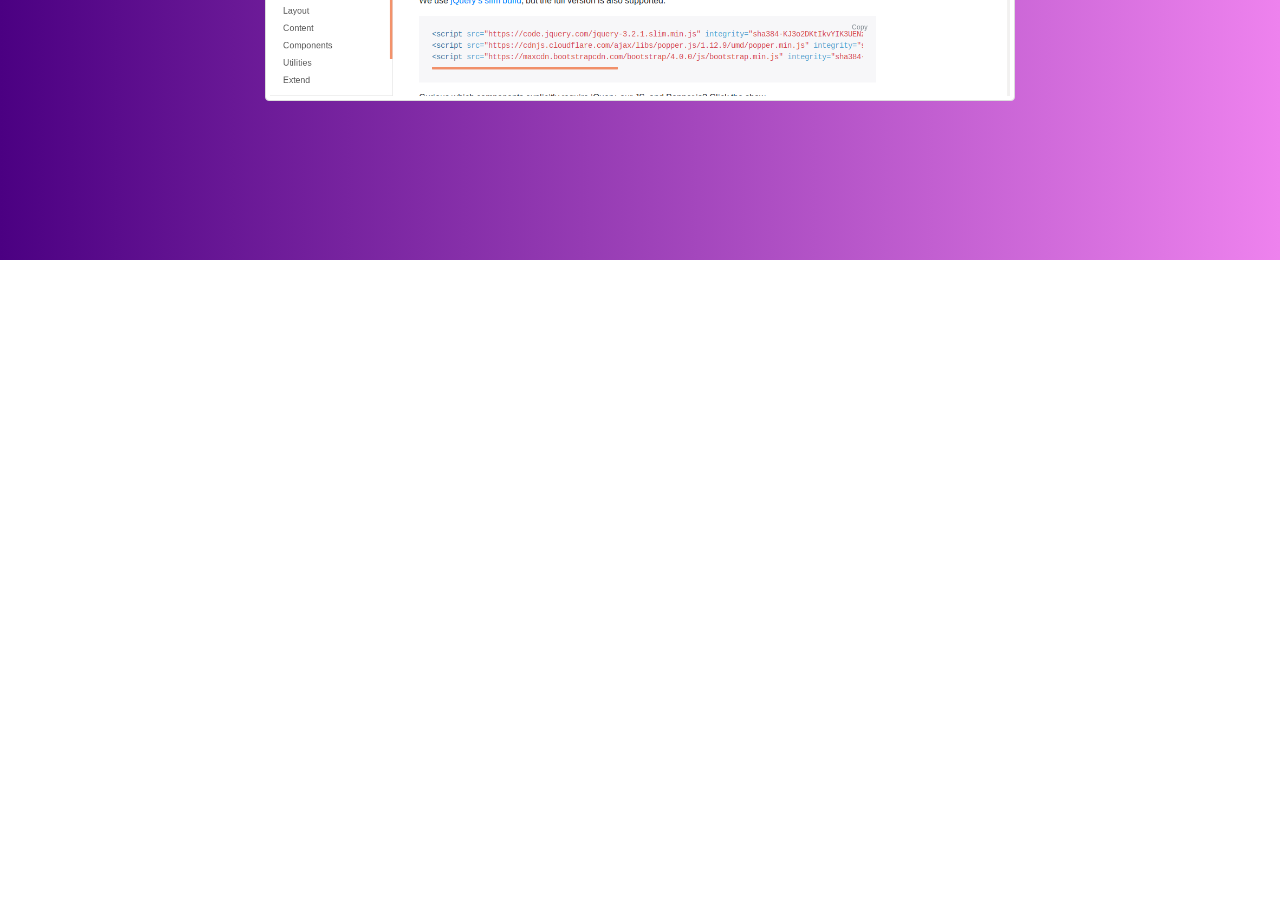
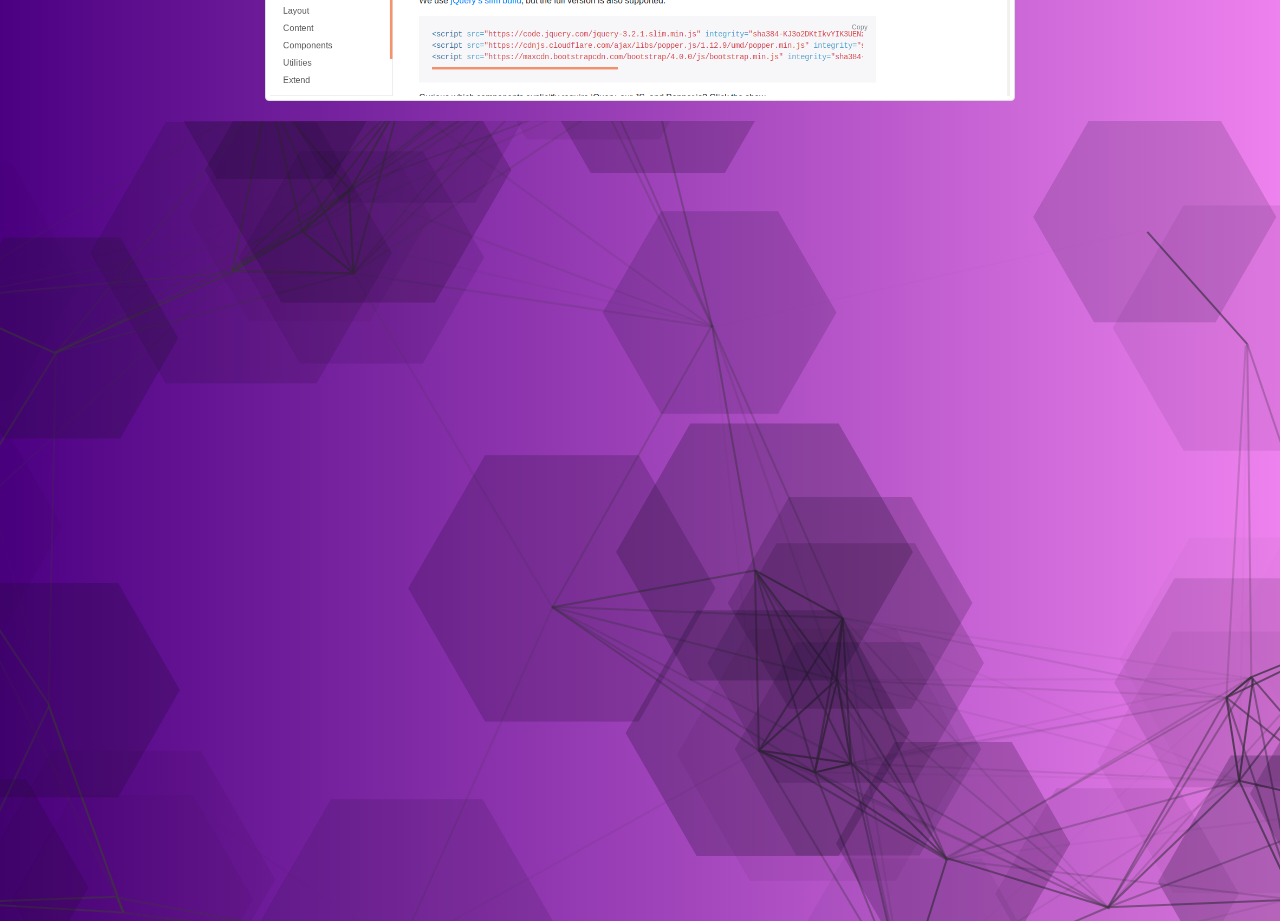
Before and after one commit to strikertanmay/bootstrap-project, a plain HTML site: page index.html in a window 1280 px wide. Shown: the part 540-1461 px from the top of the page. Before the commit the page ends 800 px from the top, so only its background shows below. Drawn offline with nearby package versions, Linux system fonts and the light colour scheme.

Commit message:
Update index.html
linked the particles.js and its json conguration to html file.

```diff
--- a/index.html
+++ b/index.html
@@ -8,6 +8,7 @@
         <link rel="stylesheet" type="text/css" href="style.css">
         <link rel="stylesheet" type="text/css" href="bootstrap.css">
         <link href="https://fonts.googleapis.com/css?family=Poiret+One" rel="stylesheet">
+        <script type="text/javascript" src="particles.js"></script>
     </head>
 
     <body>
@@ -50,13 +51,122 @@
                 <div class="col-md-2">asdf</div>
 
             </div>
-
+            <body id="particles-js">
 
 
 
 
             <script src="https://maxcdn.bootstrapcdn.com/bootstrap/4.0.0/js/bootstrap.min.js"></script>
             <script src="https://code.jquery.com/jquery-2.1.4.js"></script>
+             <script type="text/javascript">
+                particlesJS("particles-js", {
+                    "particles": {
+                        "number": {
+                            "value": 216,
+                            "density": {
+                                "enable": true,
+                                "value_area": 6155.448755889102
+                            }
+                        },
+                        "color": {
+                            "value": "#210f31"
+                        },
+                        "shape": {
+                            "type": "polygon",
+                            "stroke": {
+                                "width": 0,
+                                "color": "#ffffff"
+                            },
+                            "polygon": {
+                                "nb_sides": 6
+                            },
+
+                        },
+                        "opacity": {
+                            "value": 0.1443082424057788,
+                            "random": true,
+                            "anim": {
+                                "enable": false,
+                                "speed": 1,
+                                "opacity_min": 0.1,
+                                "sync": false
+                            }
+                        },
+                        "size": {
+                            "value": 116.24830638243293,
+                            "random": false,
+                            "anim": {
+                                "enable": true,
+                                "speed": 10,
+                                "size_min": 40,
+                                "sync": false
+                            }
+                        },
+                        "line_linked": {
+                            "enable": true,
+                            "distance": 448.95897637353403,
+                            "color": "#453a48",
+                            "opacity": 1,
+                            "width": 2
+                        },
+                        "move": {
+                            "enable": true,
+                            "speed": 8,
+                            "direction": "none",
+                            "random": false,
+                            "straight": false,
+                            "out_mode": "out",
+                            "bounce": false,
+                            "attract": {
+                                "enable": false,
+                                "rotateX": 600,
+                                "rotateY": 1200
+                            }
+                        }
+                    },
+                    "interactivity": {
+                        "detect_on": "canvas",
+                        "events": {
+                            "onhover": {
+                                "enable": false,
+                                "mode": "grab"
+                            },
+                            "onclick": {
+                                "enable": false,
+                                "mode": "push"
+                            },
+                            "resize": true
+                        },
+                        "modes": {
+                            "grab": {
+                                "distance": 400,
+                                "line_linked": {
+                                    "opacity": 1
+                                }
+                            },
+                            "bubble": {
+                                "distance": 400,
+                                "size": 40,
+                                "duration": 2,
+                                "opacity": 8,
+                                "speed": 3
+                            },
+                            "repulse": {
+                                "distance": 200,
+                                "duration": 0.4
+                            },
+                            "push": {
+                                "particles_nb": 4
+                            },
+                            "remove": {
+                                "particles_nb": 2
+                            }
+                        }
+                    },
+                    "retina_detect": true
+                });
+            </script>
+
 
     </body>
 
```
